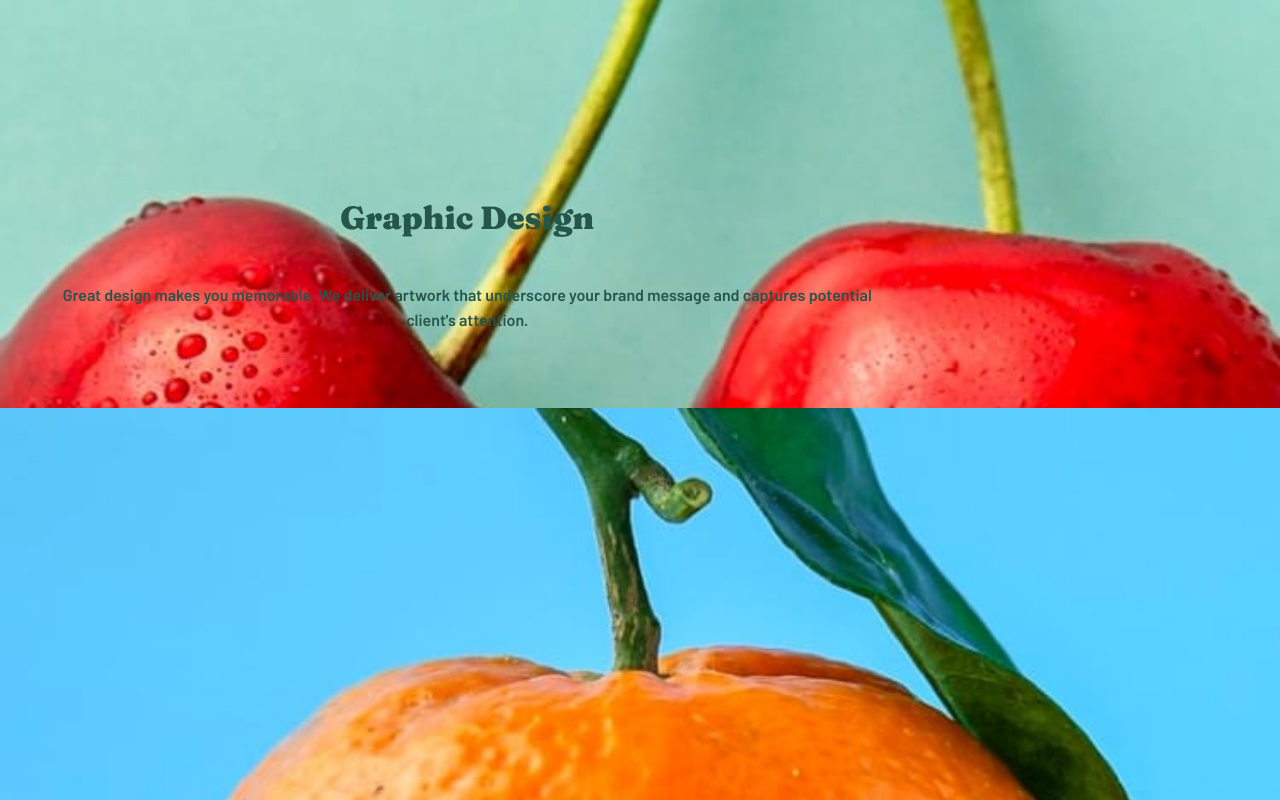
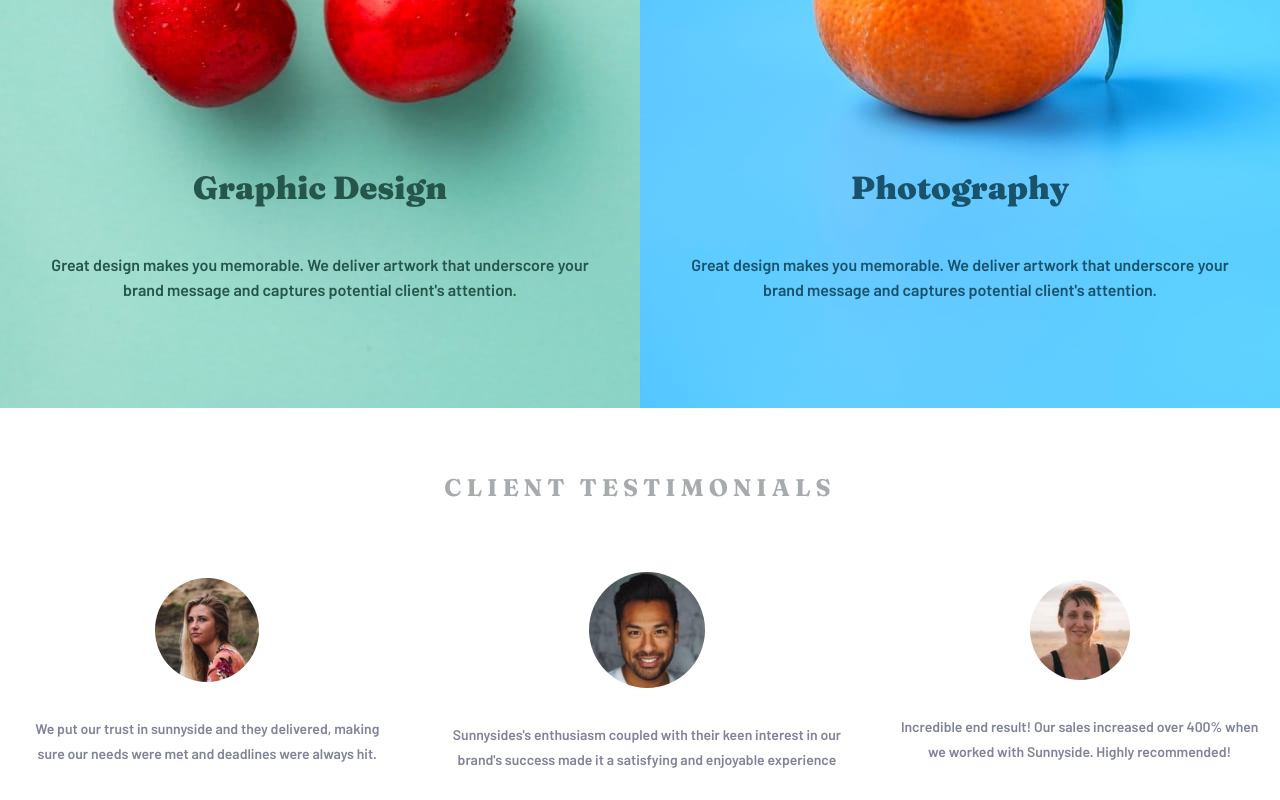
Before and after one commit to OscarAnillo/sunny-side-landing-fe, a Next.js app: page / in a window 1280 px wide. Shown: the part 2000-2800 px from the top of the page. Built offline with nearby package versions, Linux system fonts and the light colour scheme.

Commit message:
add object-fit to product, update testimonial

```diff
--- a/components/product.js
+++ b/components/product.js
@@ -1,6 +1,6 @@
 export default function Product(){
     return (
-        <div>
+        <div className="product">
             <div className="product-bg-graphic">
                 <div>
                     <h1>Graphic Design</h1>
--- a/components/testimonials.js
+++ b/components/testimonials.js
@@ -1,10 +1,11 @@
 import data from "../data/data-testimonials.json";
 
-export default function Testimonials(){
+export default function Testimonials() {
   return (
     <div className="testimonials">
       <h1>Client Testimonials</h1>
-            {data.map(item => (
+      <div className="testimonial-desktop">
+        {data.map((item) => (
           <div key={item.name}>
             <img src={item.avatar} alt="" />
             <p>{item.legend}</p>
@@ -13,5 +14,6 @@ export default function Testimonials(){
           </div>
         ))}
       </div>
-    )
+    </div>
+  );
 }
--- a/styles/globals.css
+++ b/styles/globals.css
@@ -373,10 +373,11 @@ footer h1 {
    flex-direction: row-reverse;
 }
 .transform-desktop div {
-  width: 50%;
+  width: 100%;
 }
 .transform-desktop div img {
   height: 500px;
+  object-fit: none;
 }
 
 
@@ -391,70 +392,41 @@ footer h1 {
   justify-content: space-between;
 }
 .stand-out div {
-  width: 50%;
+  width: 100%;
 }
 .stand-out div img {
   height: 500px;
+  object-fit: none;
 }
 .stand-out h1 {
   font-size: 2.5rem;
 }
 
 /* Product component */
+.product {
+  display: flex;
+  align-items: center;
+  justify-content: space-between;
+}
+.product div {
+  width: 100%;
+}
 .product-bg-graphic {
-  background-image: url("/images/mobile/image-graphic-design.jpg");
-  background-position: top;
-  background-size: cover;
-  height: 600px;
-  position: relative;
-  text-align: center;
+  background-image: url("/images/desktop/image-graphic-design.jpg");
 }
 
 .product-bg-graphic div {
   position: absolute;
-  top: 65%;
-}
-.product-bg-graphic h1 {
-  color: hsl(167, 40%, 24%);
-  padding-bottom: 45px;
-  font-family: 'Fraunces', serif;
-  font-weight: 900;
-}
-.product-bg-graphic p {
-  width: 90%;
-  margin: auto;
-  color: hsl(167, 40%, 24%);
-  font-family: 'Barlow', sans-serif;
-  font-size: 1rem;
-  line-height: 25px;
+  top: 60%;
 }
 
 .product-bg-photo {
-  background-image: url("/images/mobile/image-photography.jpg");
-  background-position: top;
-  background-size: cover;
-  height: 600px;
-  position: relative;
-  text-align: center;
+  background-image: url("/images/desktop/image-photography.jpg");
 }
 
 .product-bg-photo div {
   position: absolute;
-  top: 65%;
-}
-.product-bg-photo h1 {
-  color: hsl(198, 62%, 26%);
-  padding-bottom: 45px;
-  font-family: 'Fraunces', serif;
-  font-weight: 900;
-}
-.product-bg-photo p {
-  width: 90%;
-  margin: auto;
-  color: hsl(198, 62%, 26%);
-  font-family: 'Barlow', sans-serif;
-  font-size: 1rem;
-  line-height: 25px;
+  top: 60%;
 }
 
 /* Testimonial component */
@@ -462,36 +434,20 @@ footer h1 {
   padding-top: 65px;
   text-align: center;
 }
+.testimonial-desktop {
+  display: flex;
+  align-items: center;
+  justify-content: space-between;
+}
 .testimonials h1 {
-  text-transform: uppercase;
-  padding-bottom: 70px;
-  font-size: 1rem;
-  letter-spacing: 5px;
-  color: hsl(210, 4%, 67%);
+  font-size: 1.5rem;
 }
 .testimonials img {
-  width: 20%;
-  border-radius: 50px;
-  margin-bottom: 30px;
+  width: 25%;
+  border-radius: 100px;
 }
 .testimonials p {
-  width: 90%;
-  margin: auto;
-  font-family: 'Barlow', sans-serif;
-  line-height: 25px;
-  color: hsl(232, 10%, 55%);
-  margin-bottom: 35px;
-}
-.testimonials h3 {
-  font-family: 'Fraunces', serif;
-  font-weight: 900;
-  padding-bottom: .5em;
-}
-.testimonials .position {
-  font-family: 'Barlow', sans-serif;
   font-size: 14px;
-  color: rgb(166, 165, 163);
-  margin-bottom: 65px;
 }
 
 /* Images Component */
```
Lines whose indentation alone changed are shown as unchanged.
